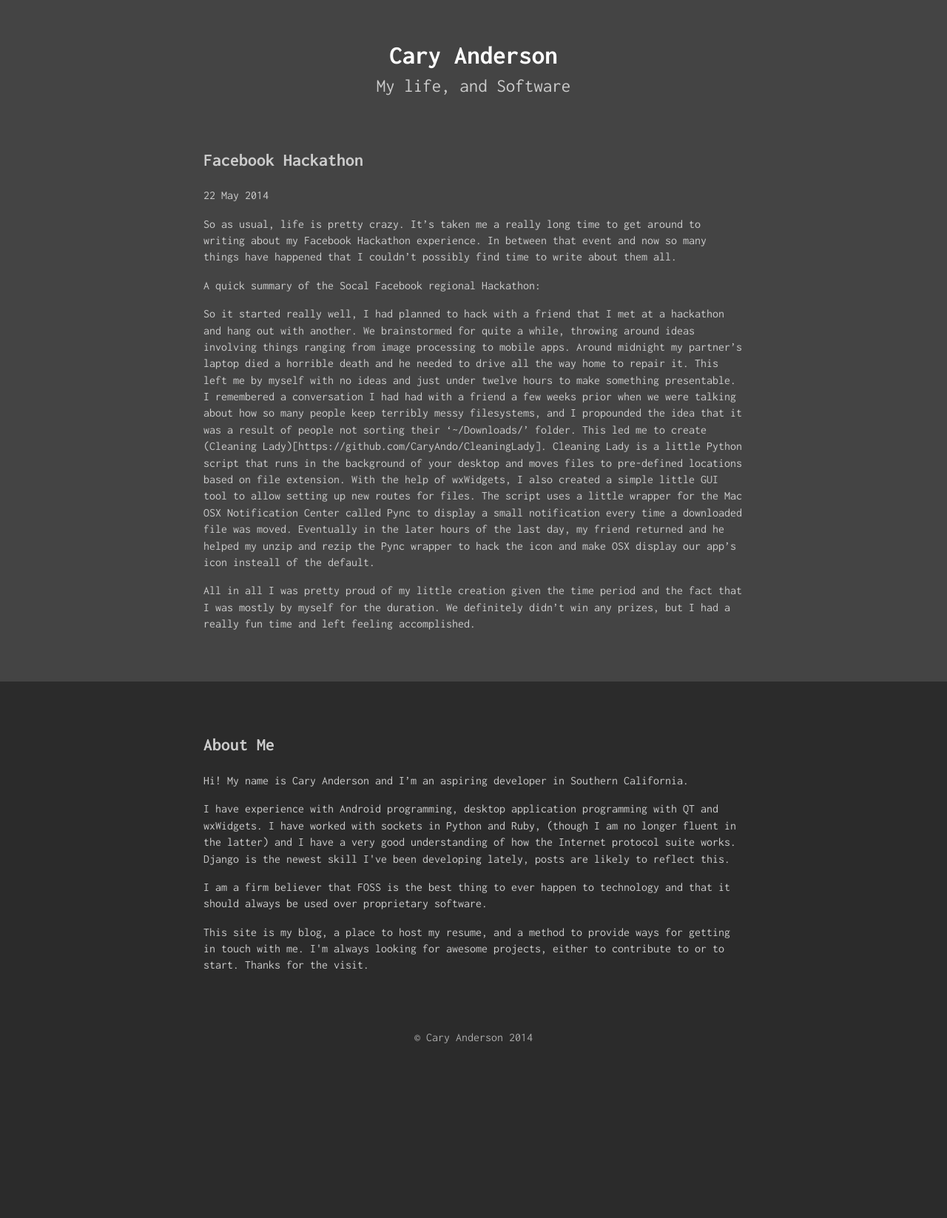
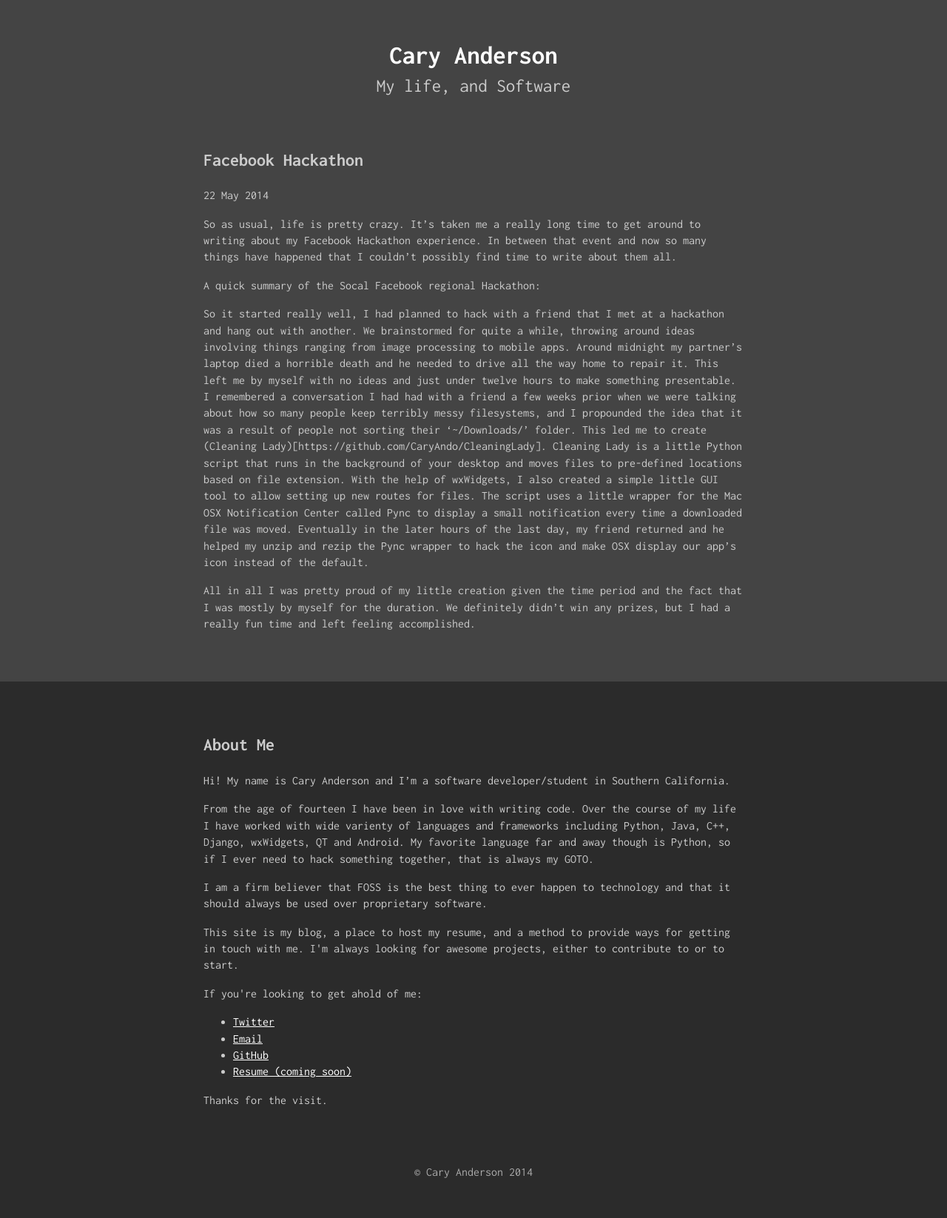
Before and after one commit to CaryAndo/caryando.github.io, a Jekyll site: the page built from _posts/2014-05-22-Facebook-Hackathon.markdown, in a window 1280 px wide. Shown: the whole page at 74% size. Built offline with Jekyll 4.4.1, drawn with Linux system fonts in a browser that asks for light colours; Markdown is read by kramdown in place of the engine named in the settings; before the commit the page ends 1463 px from its top, so only the background shows below that.

Commit message:
Update about

```diff
--- a/_layouts/default.html
+++ b/_layouts/default.html
@@ -4,6 +4,7 @@
   <meta charset="utf-8" />
   <title>Cary Anderson</title>
   <link rel="stylesheet" href="/css/main.css" />
+  <link rel="icon" type="image/ico" href="www.caryando.com/favicon.ico">
 </head>
 <body>
 
@@ -28,14 +29,27 @@
 
       <h2>About Me</h2>
       <p>
-        Hi! My name is Cary Anderson and I’m an aspiring developer in Southern California.
+        Hi! My name is Cary Anderson and I’m a software developer/student in Southern California.
         <p>
-          I have experience with Android programming, desktop application programming with QT and wxWidgets. I have worked with sockets in Python and Ruby, (though I am no longer fluent in the latter) and I have a very good understanding of how the Internet protocol suite works. Django is the newest skill I've been developing lately, posts are likely to reflect this.
+          From the age of fourteen I have been in love with writing code. Over the course of my life I have
+          worked with wide varienty of languages and frameworks including Python, Java, C++, Django,
+          wxWidgets, QT and Android. My favorite language far and away though is Python, so if I ever need to hack
+          something together, that is always my GOTO.
         </p>
         <p>
           I am a firm believer that FOSS is the best thing to ever happen to technology and that it should always be used over proprietary software.
         </p>
-        This site is my blog, a place to host my resume, and a method to provide ways for getting in touch with me. I'm always looking for awesome projects, either to contribute to or to start.
+        This site is my blog, a place to host my resume, and a method to provide ways for getting in touch
+        with me. I'm always looking for awesome projects, either to contribute to or to start.
+
+        <p>If you're looking to get ahold of me:
+          <ul>
+            <li><a href="https://twitter.com/CaryAnderson">Twitter</a></li>
+            <li><a href="mailto:caryando@gmail.com">Email</a></li>
+            <li><a href="https://github.com/CaryAndo">GitHub</a></li>
+            <li><a href="#">Resume (coming soon)</a></li>
+          </ul>
+        </p>
 
         Thanks for the visit.
       </p>
--- a/_posts/2014-05-22-Facebook-Hackathon.markdown
+++ b/_posts/2014-05-22-Facebook-Hackathon.markdown
@@ -9,6 +9,6 @@
 
 A quick summary of the Socal Facebook regional Hackathon:
 
-So it started really well, I had planned to hack with a friend that I met at a hackathon and hang out with another. We brainstormed for quite a while, throwing around ideas involving things ranging from image processing to mobile apps. Around midnight my partner's laptop died a horrible death and he needed to drive all the way home to repair it. This left me by myself with no ideas and just under twelve hours to make something presentable. I remembered a conversation I had had with a friend a few weeks prior when we were talking about how so many people keep terribly messy filesystems, and I propounded the idea that it was a result of people not sorting their '~/Downloads/' folder. This led me to create (Cleaning Lady)[https://github.com/CaryAndo/CleaningLady]. Cleaning Lady is a little Python script that runs in the background of your desktop and moves files to pre-defined locations based on file extension. With the help of wxWidgets, I also created a simple little GUI tool to allow setting up new routes for files. The script uses a little wrapper for the Mac OSX Notification Center called Pync to display a small notification every time a downloaded file was moved. Eventually in the later hours of the last day, my friend returned and he helped my unzip and rezip the Pync wrapper to hack the icon and make OSX display our app's icon insteall of the default.
+So it started really well, I had planned to hack with a friend that I met at a hackathon and hang out with another. We brainstormed for quite a while, throwing around ideas involving things ranging from image processing to mobile apps. Around midnight my partner's laptop died a horrible death and he needed to drive all the way home to repair it. This left me by myself with no ideas and just under twelve hours to make something presentable. I remembered a conversation I had had with a friend a few weeks prior when we were talking about how so many people keep terribly messy filesystems, and I propounded the idea that it was a result of people not sorting their '~/Downloads/' folder. This led me to create (Cleaning Lady)[https://github.com/CaryAndo/CleaningLady]. Cleaning Lady is a little Python script that runs in the background of your desktop and moves files to pre-defined locations based on file extension. With the help of wxWidgets, I also created a simple little GUI tool to allow setting up new routes for files. The script uses a little wrapper for the Mac OSX Notification Center called Pync to display a small notification every time a downloaded file was moved. Eventually in the later hours of the last day, my friend returned and he helped my unzip and rezip the Pync wrapper to hack the icon and make OSX display our app's icon instead of the default.
 
 All in all I was pretty proud of my little creation given the time period and the fact that I was mostly by myself for the duration. We definitely didn't win any prizes, but I had a really fun time and left feeling accomplished.
--- a/css/main.css
+++ b/css/main.css
@@ -32,6 +32,11 @@
   html header h2 {
     font-size: 2em;
   }
+}
+
+a {
+  color: #fff;
+  text-decoration: underline;
 }
 
 /************************************************************************
```
Also changed, not shown: CNAME (line endings or trailing spaces), favicon.ico (added).
